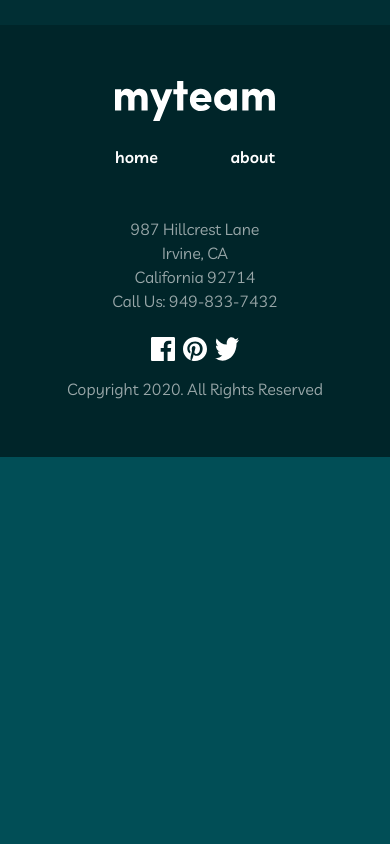
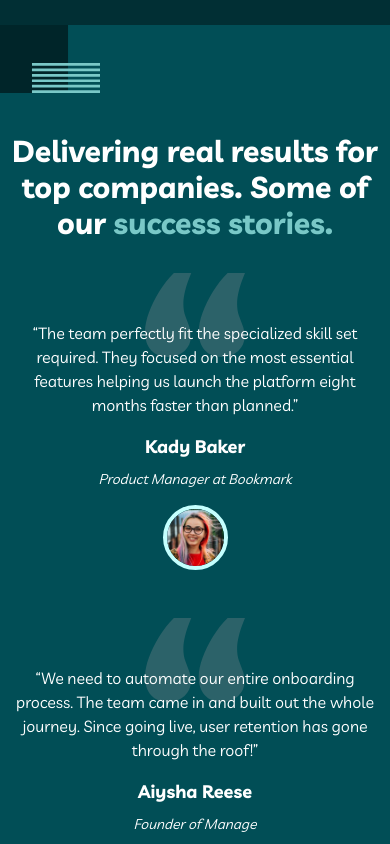
Before and after one commit to d-zucho/myteam-challenge24, a Next.js app: page / in a window 390 px wide. Shown: the part 1780-2624 px from the top of the page. Before the commit the page ends 2237 px from the top, so only its background shows below. Built offline with nearby package versions, Linux system fonts and the light colour scheme.

Commit message:
add testimonial section and finished responsiveness

```diff
--- a/src/app/page.tsx
+++ b/src/app/page.tsx
@@ -1,5 +1,6 @@
 import AboutSection from '@/components/AboutSection'
 import Hero from '@/components/Hero'
+import Testimonials from '@/components/Testimonials'
 
 export default function Home() {
   return (
@@ -7,6 +8,7 @@ export default function Home() {
       <Hero />
       <AboutSection />
       {/* from other computer */}
+      <Testimonials />
     </main>
   )
 }
--- /dev/null
+++ b/src/components/Testimonials.tsx
@@ -0,0 +1,52 @@
+import Image from 'next/image'
+import MaxWidthWrapper from './MaxWidthWrapper'
+import { testimonials } from '@/data/textData'
+
+const Testimonials = () => {
+  return (
+    <section className=''>
+      <Image
+        src={'/assets/bg-pattern-home-4-about-3.svg'}
+        width={100}
+        height={100}
+        alt='pattern'
+        aria-hidden='true'
+      />
+      <MaxWidthWrapper className='py-10'>
+        <h2 className='text-3xl font-bold text-center mb-10'>
+          Delivering real results for top companies. Some of our{' '}
+          <span className=' text-raptureBlue'>success stories.</span>
+        </h2>
+        {/* grid container */}
+        <div className='py-10 grid  lg:grid-cols-3 gap-24'>
+          {testimonials.map((testimonial) => (
+            <div key={testimonial.key} className='relative z-0 text-center'>
+              <Image
+                src={'/assets/icon-quotes.svg'}
+                width={100}
+                height={100}
+                alt='quote'
+                className='absolute inset-x-0 m-auto -z-10 -top-12'
+              />
+
+              <p>{testimonial.quote}</p>
+              <div className='flex flex-col gap-2 py-4'>
+                <span className='font-bold text-lg'>{testimonial.name}</span>
+                <span className='italic text-sm'>{testimonial.position}</span>
+              </div>
+              <Image
+                src={testimonial.image}
+                width={65}
+                height={65}
+                alt={testimonial.name}
+                className='rounded-full border-[#C4FFFE] border-4 mx-auto'
+              />
+            </div>
+          ))}
+        </div>
+      </MaxWidthWrapper>
+    </section>
+  )
+}
+
+export default Testimonials
--- a/src/data/textData.ts
+++ b/src/data/textData.ts
@@ -1,4 +1,4 @@
-import { aboutFact } from './types'
+import { aboutFact, testimonial } from './types'
 
 export const aboutFacts: aboutFact[] = [
   {
@@ -23,3 +23,30 @@ export const aboutFacts: aboutFact[] = [
       'Our customized platform with in-built analytics helps you manage your distributed teams.',
   },
 ]
+
+export const testimonials: testimonial[] = [
+  {
+    key: 1,
+    image: '/assets/avatar-kady.jpg',
+    name: 'Kady Baker',
+    position: 'Product Manager at Bookmark',
+    quote:
+      '“The team perfectly fit the specialized skill set required. They focused on the most essential features helping us launch the platform eight months faster than planned.”',
+  },
+  {
+    key: 2,
+    image: '/assets/avatar-aiysha.jpg',
+    name: 'Aiysha Reese',
+    position: 'Founder of Manage',
+    quote:
+      '“We need to automate our entire onboarding process. The team came in and built out the whole journey. Since going live, user retention has gone through the roof!”',
+  },
+  {
+    key: 3,
+    image: '/assets/avatar-arthur.jpg',
+    name: 'Arthur Clarke',
+    position: 'Co-founder of MyPhysio',
+    quote:
+      '“Amazing. Our team helped us build an app that delivered a new experience for hiring a physio. The launch was an instant success with 100k downloads in the first month.”',
+  },
+]
```
Also changed, not shown: src/data/types.ts (+8 -0 lines).
